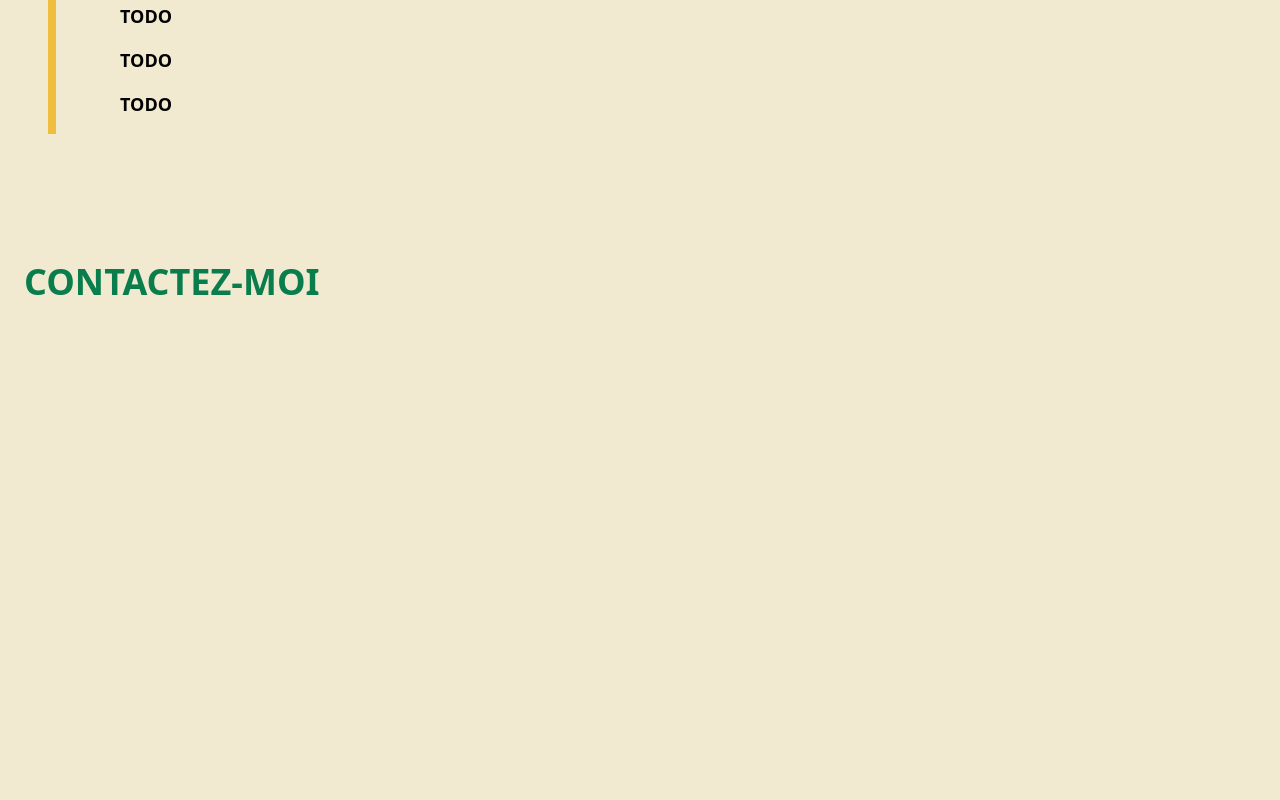
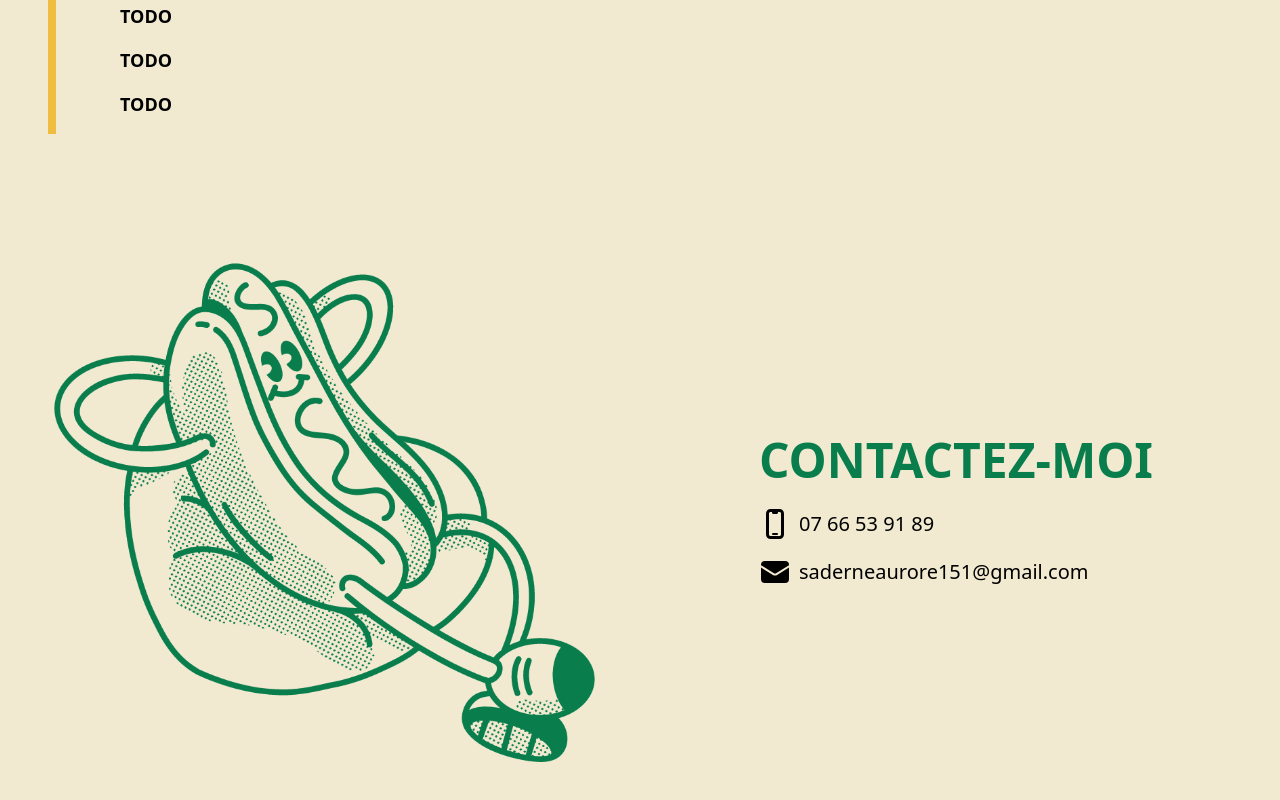
Before and after one commit to blardtony/aurore-saderne-portfolio, a React (Vite) app: page / in a window 1280 px wide. Shown: the part 1402-2202 px from the top of the page. Before the commit the page ends 1864 px from the top, so only its background shows below. Built offline with nearby package versions, Linux system fonts and the light colour scheme.

Commit message:
Create Contact section

```diff
--- a/src/components/contact/Contact.tsx
+++ b/src/components/contact/Contact.tsx
@@ -1,10 +1,39 @@
 import Section from "../common/Section/Section";
 import Title from "../common/Title/Title";
+import contact from "../../assets/contact.png";
+import { DevicePhoneMobileIcon, EnvelopeIcon } from "@heroicons/react/24/solid";
 
 const Contact = () => {
   return (
     <Section id={"contact"}>
-      <Title>Contactez-moi</Title>
+      <div className="lg:grid lg:grid-cols-2 lg:place-items-center lg:items-center lg:gap-8">
+        <img
+          className="hidden max-h-[500px] lg:block"
+          src={contact}
+          alt="L'image représentative de la partie contact"
+        />
+        <div>
+          <Title size={"large"}>Contactez-moi</Title>
+          <div className="mb-4 flex items-center space-x-2 text-xl">
+            <DevicePhoneMobileIcon className="inline-block h-8 w-8" />
+            <a
+              href="tel:+33766539189"
+              className="text-black transition-colors ease-in-out hover:text-green-200"
+            >
+              07 66 53 91 89
+            </a>
+          </div>
+          <div className="flex items-center space-x-2 text-xl">
+            <EnvelopeIcon className="inline-block h-8 w-8" />
+            <a
+              href="mailto:saderneaurore151@gmail.com"
+              className="text-black transition-colors ease-in-out hover:text-green-200"
+            >
+              saderneaurore151@gmail.com
+            </a>
+          </div>
+        </div>
+      </div>
     </Section>
   );
 };
```
Also changed, not shown: src/assets/contact.png (added).
